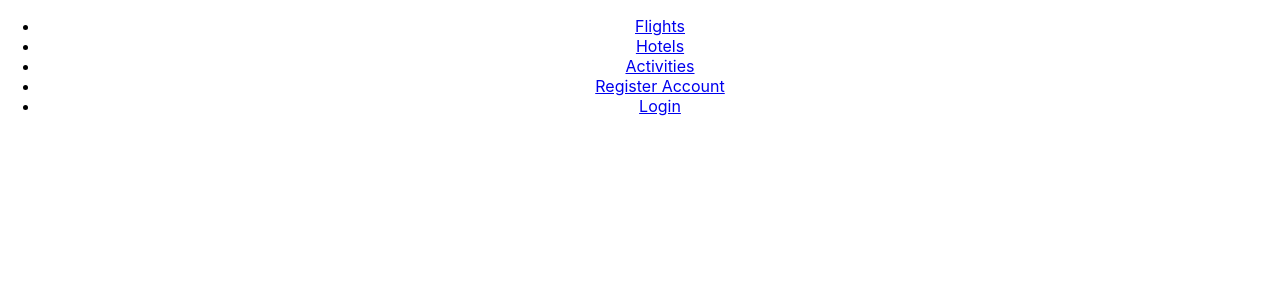
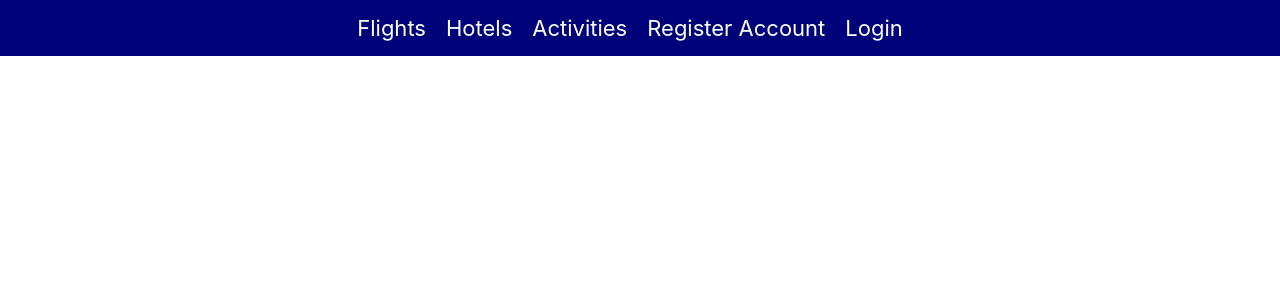
Before and after one commit to HussamK28/AI-Travel-App, a React (Create React App) app in the folder Frontend/: page / in a window 1280 px wide. Shown: the top 300 px of the page. Built offline with nearby package versions, Linux system fonts and the light colour scheme; no server answers.

Commit message:
Update Navbar.css

```diff
--- a/Frontend/src/Styles/Navbar.css
+++ b/Frontend/src/Styles/Navbar.css
@@ -0,0 +1,27 @@
+nav {
+    background-color: rgb(0, 2, 121);
+    padding: 15px 30px;
+    text-align: center;
+}
+
+nav ul {
+    list-style-type: none;
+    margin: 0;
+    padding: 0;
+}
+
+nav ul li {
+    display: inline;
+    margin-right: 20px;
+}
+
+
+nav ul li a {
+    color: #fff;
+    text-decoration: none;
+    font-size: 22px;
+}
+
+nav ul li a:hover {
+    color: #ff00aa;
+}
```
